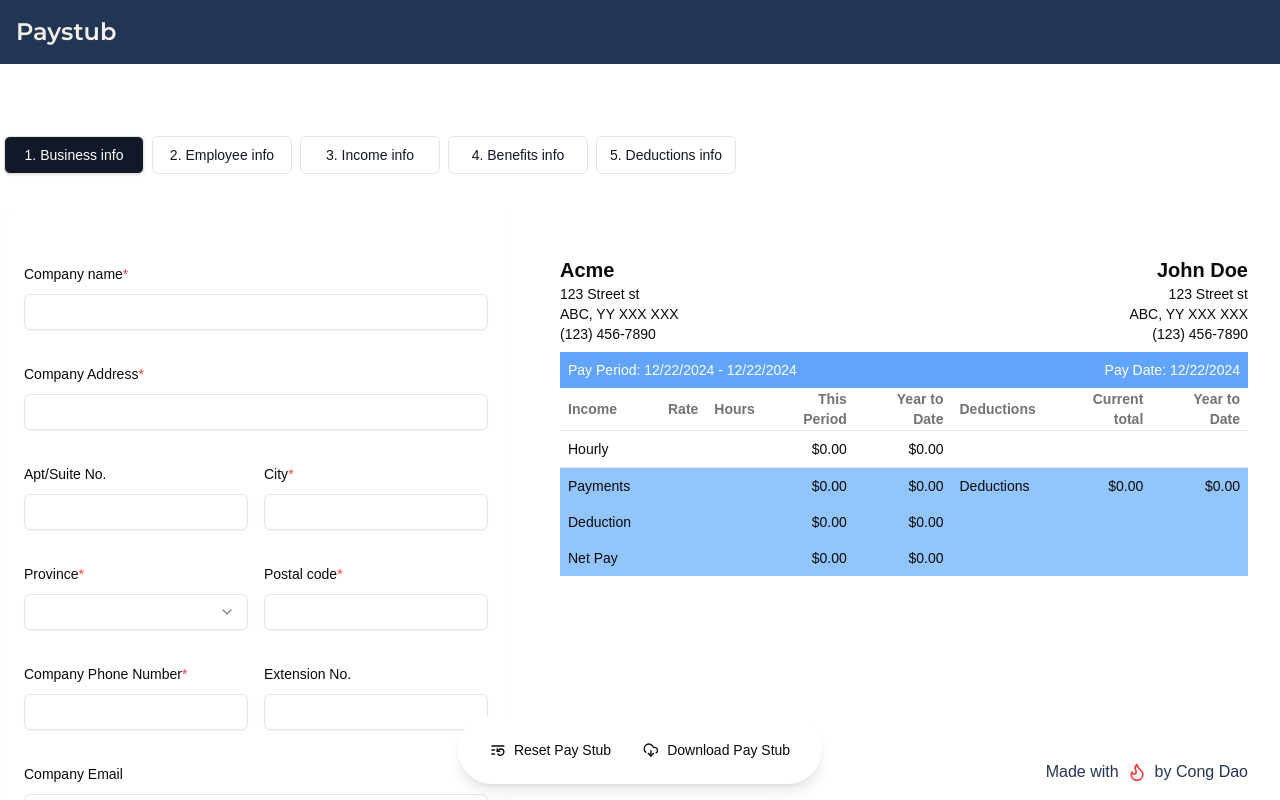
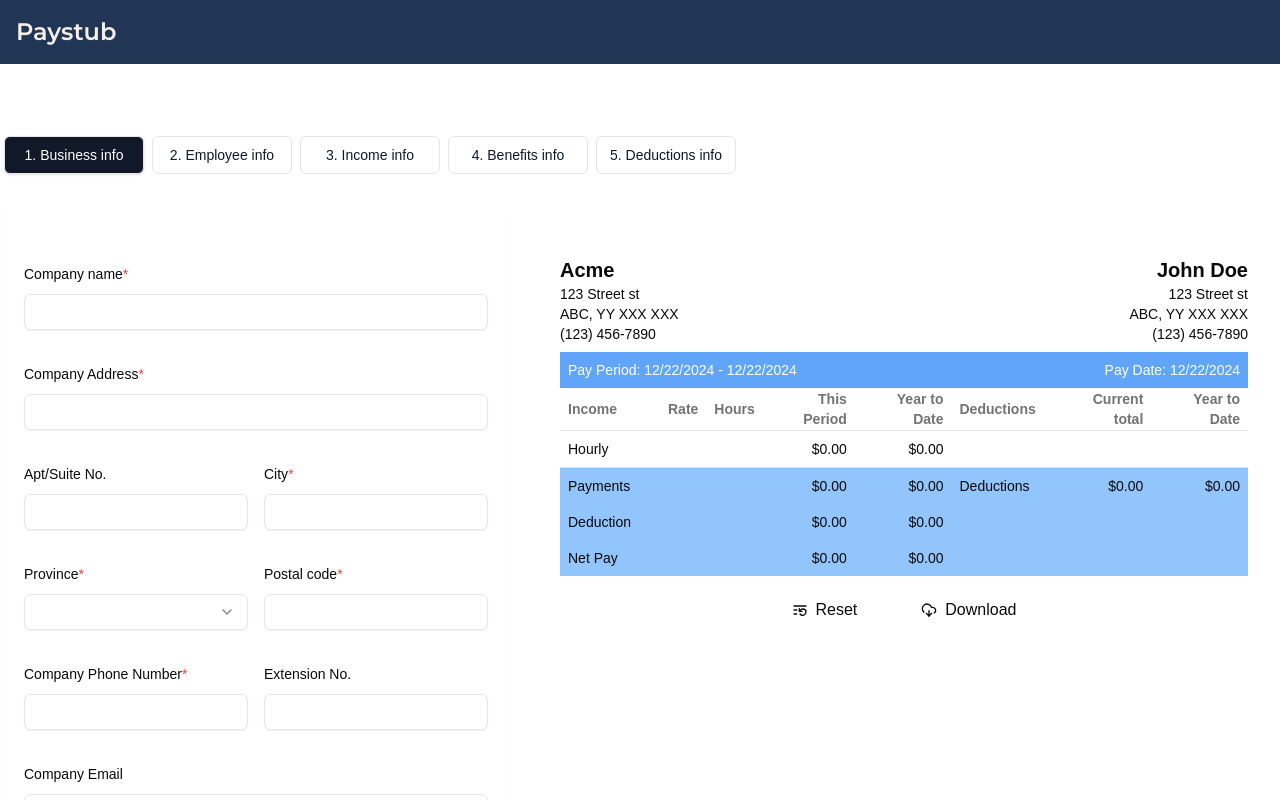
Before and after one commit to congdv/simplepaystub, a Next.js app: page / in a window 1280 px wide. Built offline with nearby package versions, Linux system fonts and the light colour scheme.

Commit message:
Improve UI

```diff
--- a/src/components/landing-content.tsx
+++ b/src/components/landing-content.tsx
@@ -43,11 +43,13 @@ export const LandingContent = () => {
           <div className="w-full md:w-[40%]">
             <PaystubStepper />
           </div>
-          <div className="w-full md:w-[60%] mt-8 md:mt-32 overflow-x-auto">
+          <div className="w-full md:w-[60%] mt-0 md:mt-32 overflow-x-auto">
             <PayStubTemplate {...formValues} />
+            <div className="h-4" />
+            <Toolbar onReset={onReset} />
+
           </div>
         </div>
-        <Toolbar onReset={onReset} />
       </form>
     </Form>
   );
--- a/src/components/landing-footer.tsx
+++ b/src/components/landing-footer.tsx
@@ -1,22 +1,36 @@
-import { Flame } from "lucide-react";
-
-export const LandingFooter = () => {
-  return (
-    <footer className="text-[#213555] py-4 fixed bottom-0 right-4">
-      <div className="container px-4 text-right">
-        <p className="flex items-center justify-center space-x-2">
-          <span>Made with </span>
-          <Flame className="w-5 h-5 text-red-500 fill-red" />
+export const LandingFooter = () => (
+  <footer className="w-full bg-white border-t border-gray-200 py-6 px-4 flex flex-col items-center gap-2 text-center text-sm text-gray-500">
+    <div>
+      &copy; {new Date().getFullYear()} Paystub Generator. All rights reserved.
+    </div>
+    <div className="flex flex-wrap justify-center gap-4">
       <a
-            href="https://congdv.com"
-            target="_blank"
-            rel="noopener noreferrer"
-            className="hover:underline"
+        href="/"
+        className="hover:text-blue-600 transition-colors"
       >
-            by Cong Dao
+        Home
       </a>
-        </p>
+      <a
+        href="/about"
+        className="hover:text-blue-600 transition-colors"
+      >
+        About
+      </a>
+      <a
+        href="/privacy"
+        className="hover:text-blue-600 transition-colors"
+      >
+        Privacy Policy
+      </a>
+      <a
+        href="/contact"
+        className="hover:text-blue-600 transition-colors"
+      >
+        Contact
+      </a>
+    </div>
+    <div>
+      Made with <span className="text-red-500">&hearts;</span> for small businesses.
     </div>
   </footer>
 );
-};
--- a/src/components/toolbar.tsx
+++ b/src/components/toolbar.tsx
@@ -6,14 +6,25 @@ interface ToolbarProps {
 }
 export default function Toolbar({ onReset }: ToolbarProps) {
   return (
-    <div className="fixed bottom-4 z-50 left-1/2 transform -translate-x-1/2 bg-white  p-4 rounded-full shadow-lg">
-      <Button type="button" variant={"ghost"} title="Reset pay stub" onClick={onReset}>
-        <ListRestart />
-        <span>Reset Pay Stub</span>
+    <div className="fixed bottom-0 left-0 right-0 z-50 bg-white border-t border-gray-200 px-2 py-3 flex flex-col gap-2 items-center sm:flex-row sm:justify-center sm:gap-4 md:static md:border-0 md:p-0 md:flex-row md:justify-center md:bg-transparent">
+      <Button
+        type="button"
+        variant="ghost"
+        title="Reset pay stub"
+        onClick={onReset}
+        className="flex-1 flex items-center justify-center gap-2 py-3 text-base md:flex-initial md:w-auto md:px-6 md:py-2"
+      >
+        <ListRestart className="w-5 h-5" />
+        <span>Reset</span>
       </Button>
-      <Button type="submit" variant={"ghost"} title="Download pay stub">
-        <DownloadCloud />
-        <span>Download Pay Stub</span>
+      <Button
+        type="submit"
+        variant="ghost"
+        title="Download pay stub"
+        className="flex-1 flex items-center justify-center gap-2 py-3 text-base md:flex-initial md:w-auto md:px-6 md:py-2"
+      >
+        <DownloadCloud className="w-5 h-5" />
+        <span>Download</span>
       </Button>
     </div>
   );
```
Lines whose indentation alone changed are shown as unchanged.
